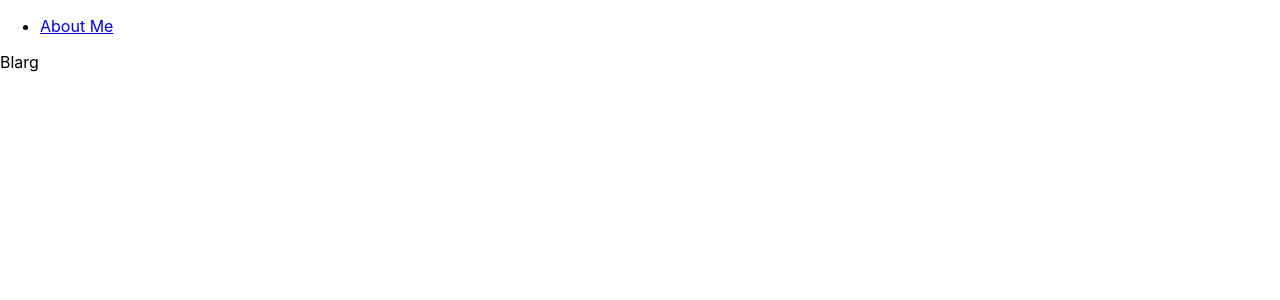
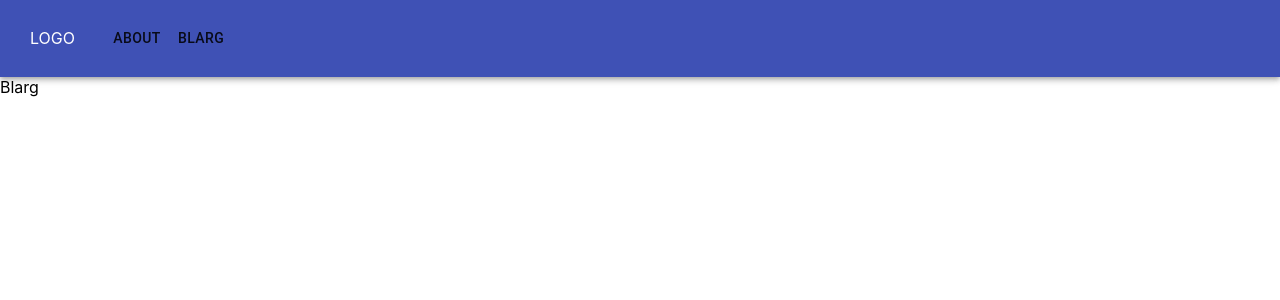
Before and after one commit to LexiSchindel/RecipeFinder, a React (Create React App) app: page / in a window 1280 px wide. Shown: the top 300 px of the page. Built offline with nearby package versions, Linux system fonts and the light colour scheme.

Commit message:
feat: simple navbar

```diff
--- a/src/App.tsx
+++ b/src/App.tsx
@@ -8,19 +8,14 @@ import {
   Link
 } from "react-router-dom";
 import About from './pages/About';
+import NavBar from './components/NavBar/NavBar';
 
 function App() {
   return (
     <Router>
       {/* Move out to nav component */}
       <div>
-        <nav>
-          <ul>
-            <li>
-              <Link to="/">About Me</Link>
-            </li>
-          </ul>
-        </nav>
+        <NavBar />
 
         <Routes>
           <Route path="/" element={<About />} />
--- /dev/null
+++ b/src/components/NavBar/NavBar.css
@@ -0,0 +1,6 @@
+.nav-container {
+    display: flex;
+    gap: 30px;
+    padding: 20px 30px;
+    align-items: center;
+}
--- /dev/null
+++ b/src/components/NavBar/NavBar.tsx
@@ -0,0 +1,35 @@
+import * as React from 'react';
+import AppBar from '@material-ui/core/AppBar';
+import Box from '@material-ui/core/Box';
+import Button from '@material-ui/core/Button';
+import { useNavigate } from "react-router-dom";
+import './NavBar.css'
+
+const pages: {label: string; path: string}[] = [{label: 'About', path: '/'}, {label: 'Blarg', path: '/blarg'}];
+
+function NavBar() {
+  let navigate = useNavigate();
+    const routeChange = (path: string) =>{
+        navigate(path);
+    }
+
+  return (
+    <AppBar position="static">
+      <div className={'nav-container'}>
+        <div>LOGO</div>
+        <Box sx={{ flexGrow: 1, display: { xs: 'none', md: 'flex' } }}>
+        {pages.map((page) => (
+            <Button
+            key={page.label}
+            onClick={() => routeChange(page.path)}
+            // sx={{ my: 2, color: 'white', display: 'block' }}
+            >
+            {page.label}
+            </Button>
+        ))}
+        </Box>
+      </div>
+    </AppBar>
+  );
+}
+export default NavBar;
```
